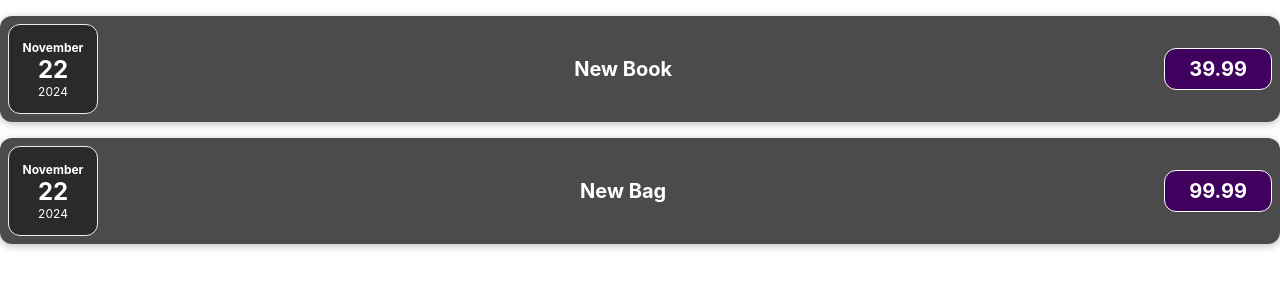
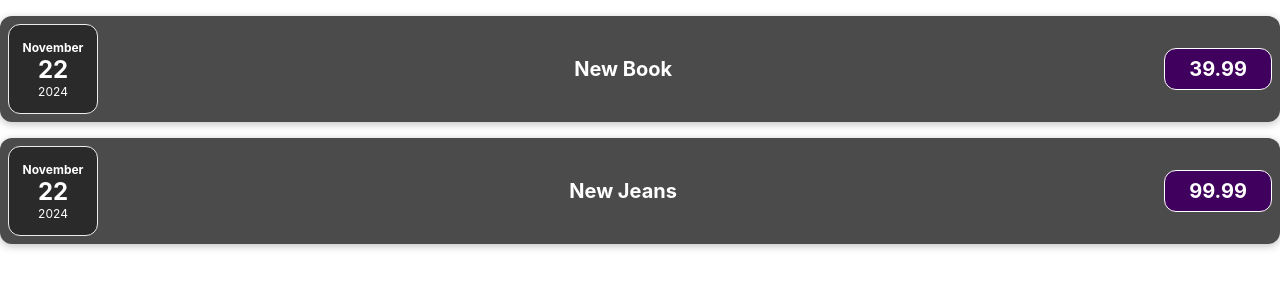
Before and after one commit to ilmarIV/expenses, a React (Create React App) app: page / in a window 1280 px wide. Shown: the top 300 px of the page. Built offline with nearby package versions, Linux system fonts and the light colour scheme.

Commit message:
change item bag to jeans

```diff
--- a/src/App.js
+++ b/src/App.js
@@ -10,7 +10,7 @@ const App = () => {
     },
     {
       date: new Date(2024, 10, 22),
-      title: 'New Bag',
+      title: 'New Jeans',
       price: 99.99
     }
   ]
```
